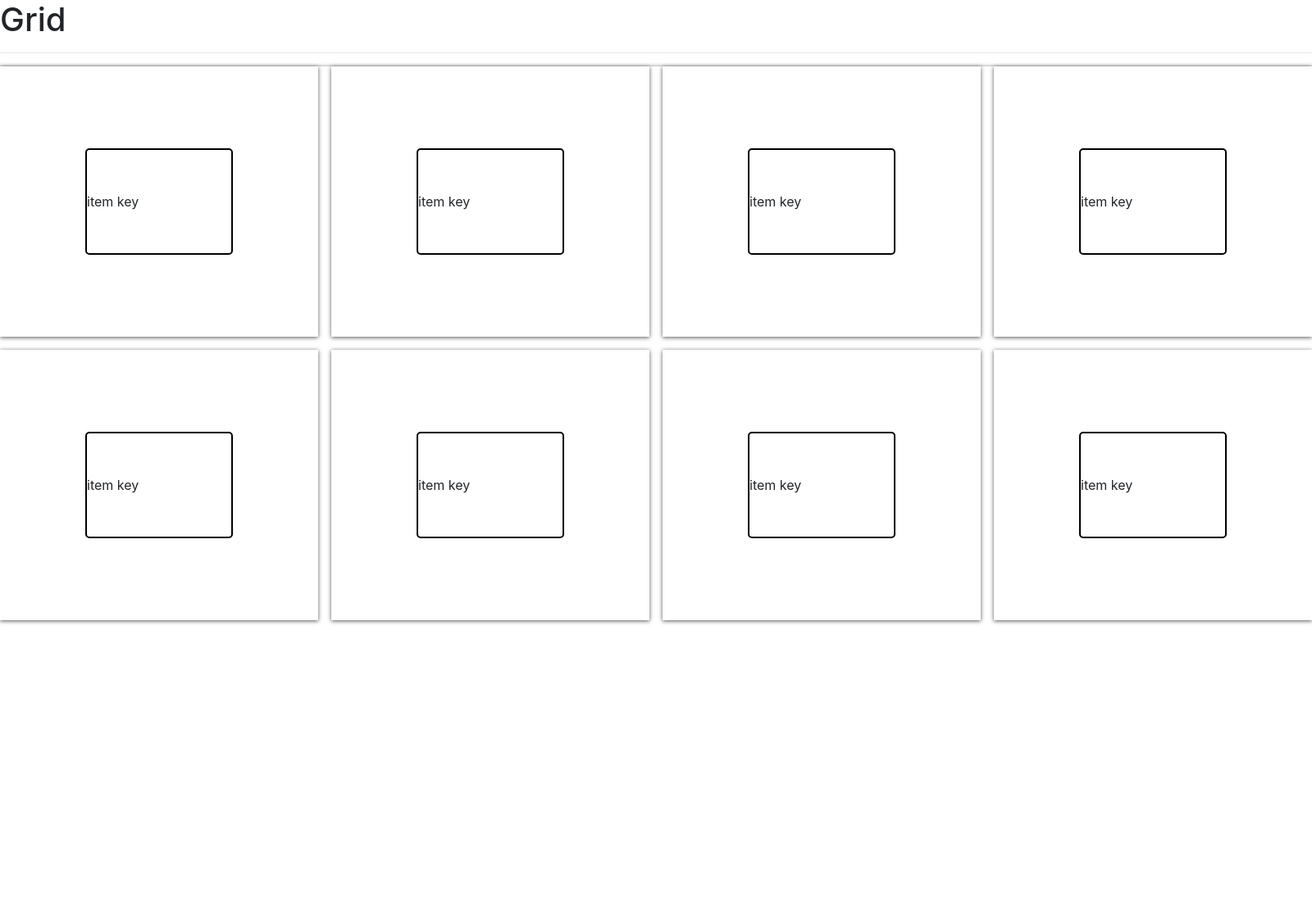
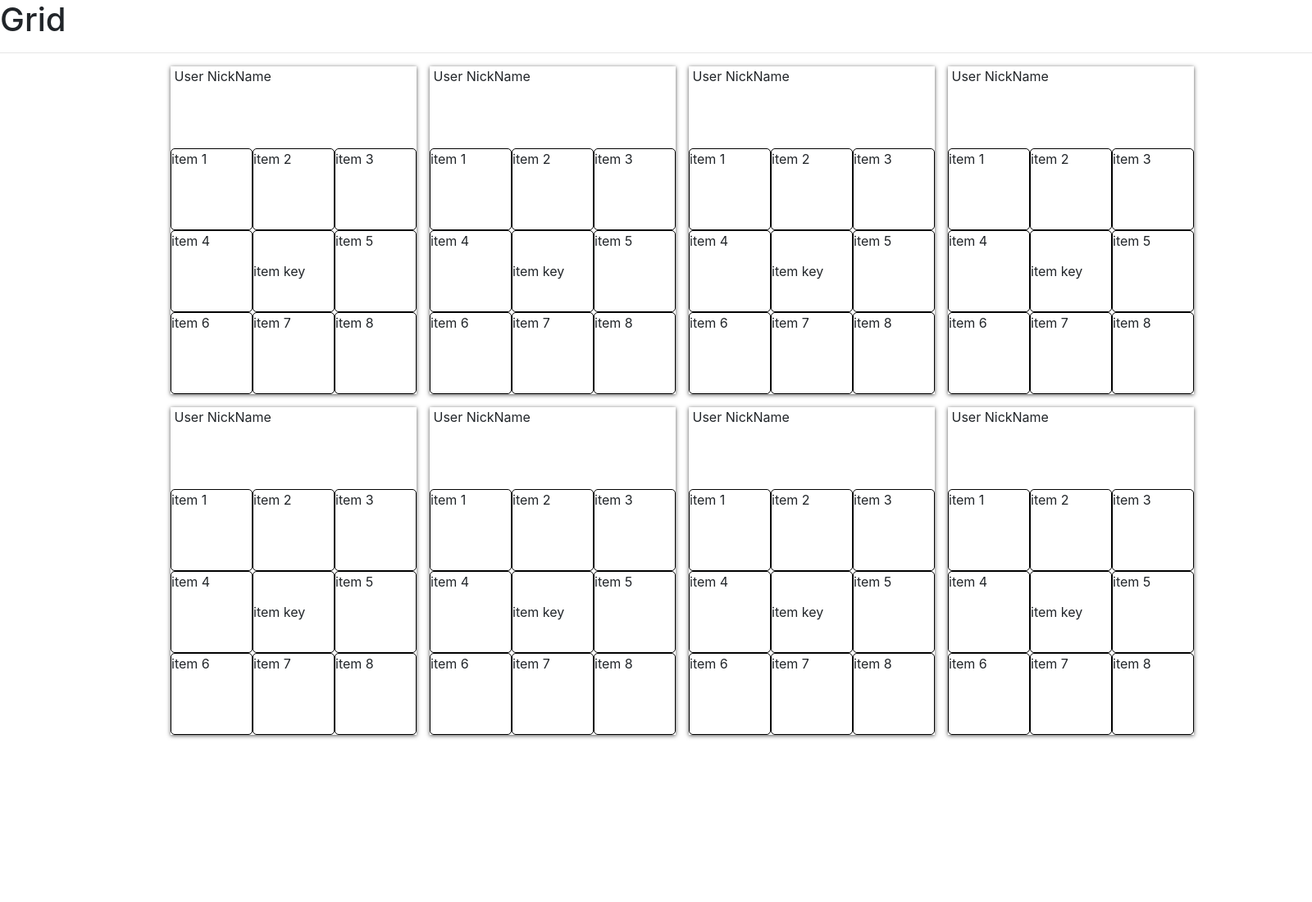
Before and after one commit to inganJini/GridProject, a Django app: page / in a window 1600 px wide. Shown: the part 64-1165 px from the top of the page at 82% size. Before the commit the page ends 825 px from the top, so only its background shows below. Run offline with Django 3.2, Linux system fonts and the light colour scheme; some libraries are stand-ins or nearby versions.

Commit message:
그리드 디자인 수정

```diff
--- a/Perpect/diff/grid/templates/grid.html
+++ b/Perpect/diff/grid/templates/grid.html
@@ -12,13 +12,15 @@
 
 <hr>
       <div class="main">
-            <!-- <header class="grid_header">
-                  <img src="" alt="">
-                  User NickName
-            </header> -->
+
             {% for i in for_index %}
+
             <div class="grid" id="grid{{i}}">
                   <!-- <div class="row clearfix"> -->
+                        <div class="grid_header">
+                              <img src="" alt="">
+                              User NickName
+                        </div>
                         <div class="col-grid-9">
                               item 1
                         </div>
--- a/Perpect/diff/home/static/css/home.css
+++ b/Perpect/diff/home/static/css/home.css
@@ -1,22 +1,33 @@
 /* bootstrap을 제외한 css 작업 */
 
+body {
+    height: 100%;
+    width: 100%;
+}
 
 .main {
     display: grid;
     margin: 0px;
     padding: 0px;
+    margin-left: 13em;
+    margin-right: 13em;
     grid-column-gap: 1em;
     grid-row-gap: 1em;
     grid-template: repeat(4, 1fr) / repeat(4, 1fr);
-    box-shadow: 0px 1px 5px #555;
+    /* box-shadow: 0px 1px 5px #555; */
     background-color: white;
+}
+
+.grid_header {
+    grid-column: 1 / 4;
 }
 
 .grid {
     display: grid;
     margin: 0px;
     padding: 0px;
-    grid-template-columns: 1fr 1fr 1fr;
+    /* grid-template-columns: 1fr 1fr 1fr; */
+    grid-template: repeat(3, 1fr) / repeat(3, 1fr);
     box-shadow: 0px 1px 5px #555;
     background-color: white;
 }
@@ -27,9 +38,10 @@
     box-sizing: border-box;
     border: 1px solid black;
     border-radius: 5px;
-    visibility: hidden;
+    /* visibility: hidden; */
+    position: relative;
 }
-
+/*
 #key {
     width: 180px;
     height: 130px;
@@ -37,21 +49,13 @@
     box-sizing: border-box;
     border: 2px solid black;
     border-radius: 5px;
-    /* position: absolute; */
 }
+*/
 
-#key :hover .col-grid-9 {
+#key {
     width: 100px;
     height: 100px;
-    box-sizing: border-box;
-    border: 1px solid black;
-    border-radius: 5px;
-    z-index:1;
-    visibility: visible;
-}
-#key :hover .col-key-9 {
-    width: 100px;
-    height: 100px;
+    align-content: center;
     box-sizing: border-box;
     border: 1px solid black;
     border-radius: 5px;
--- a/Perpect/diff/home/static/script/home.js
+++ b/Perpect/diff/home/static/script/home.js
@@ -0,0 +1,5 @@
+//
+
+// window.addEventListener('mouseover', function(e) {
+//     const hoverkey = document.querySelector(`div[id="${e.}"]`)
+// })
```
